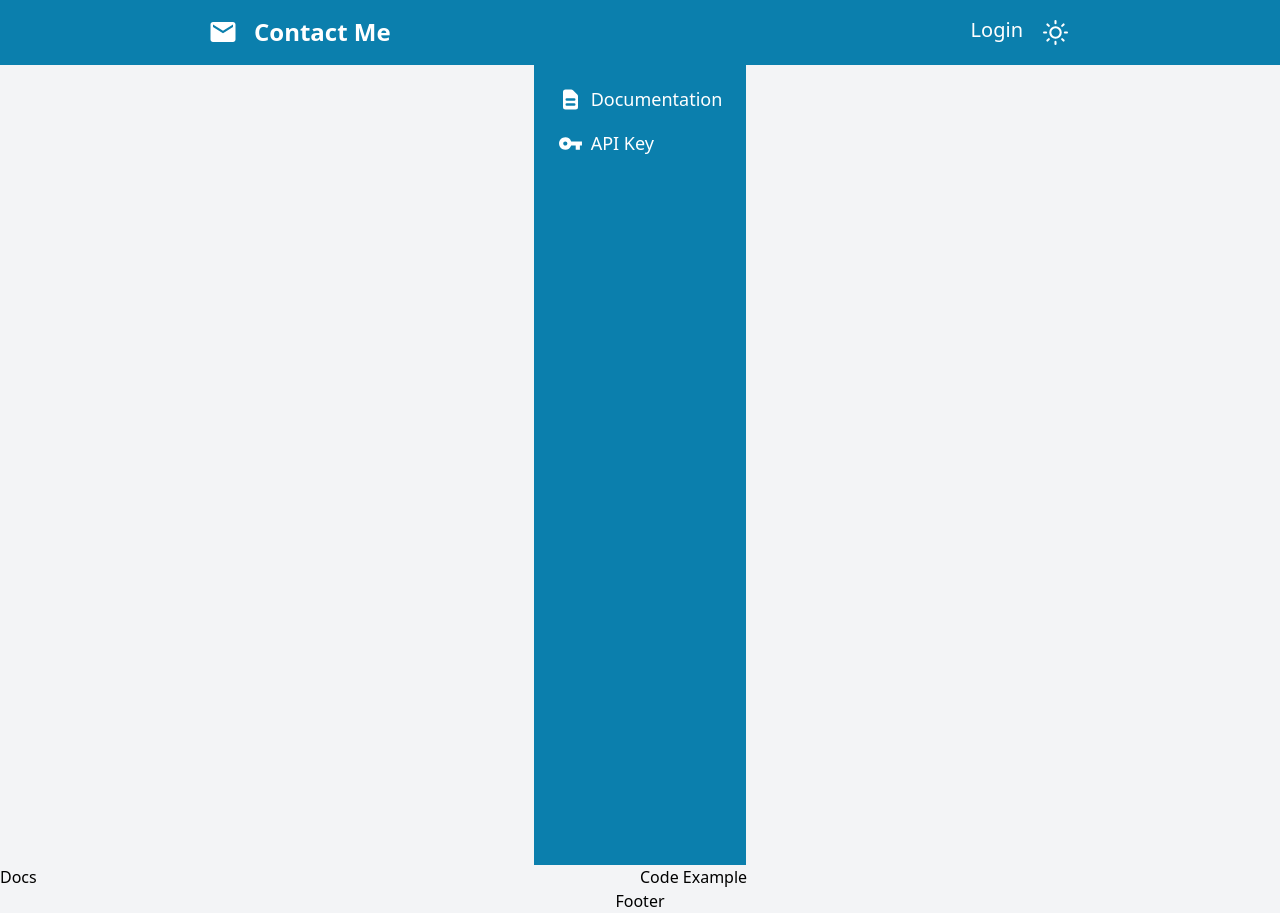
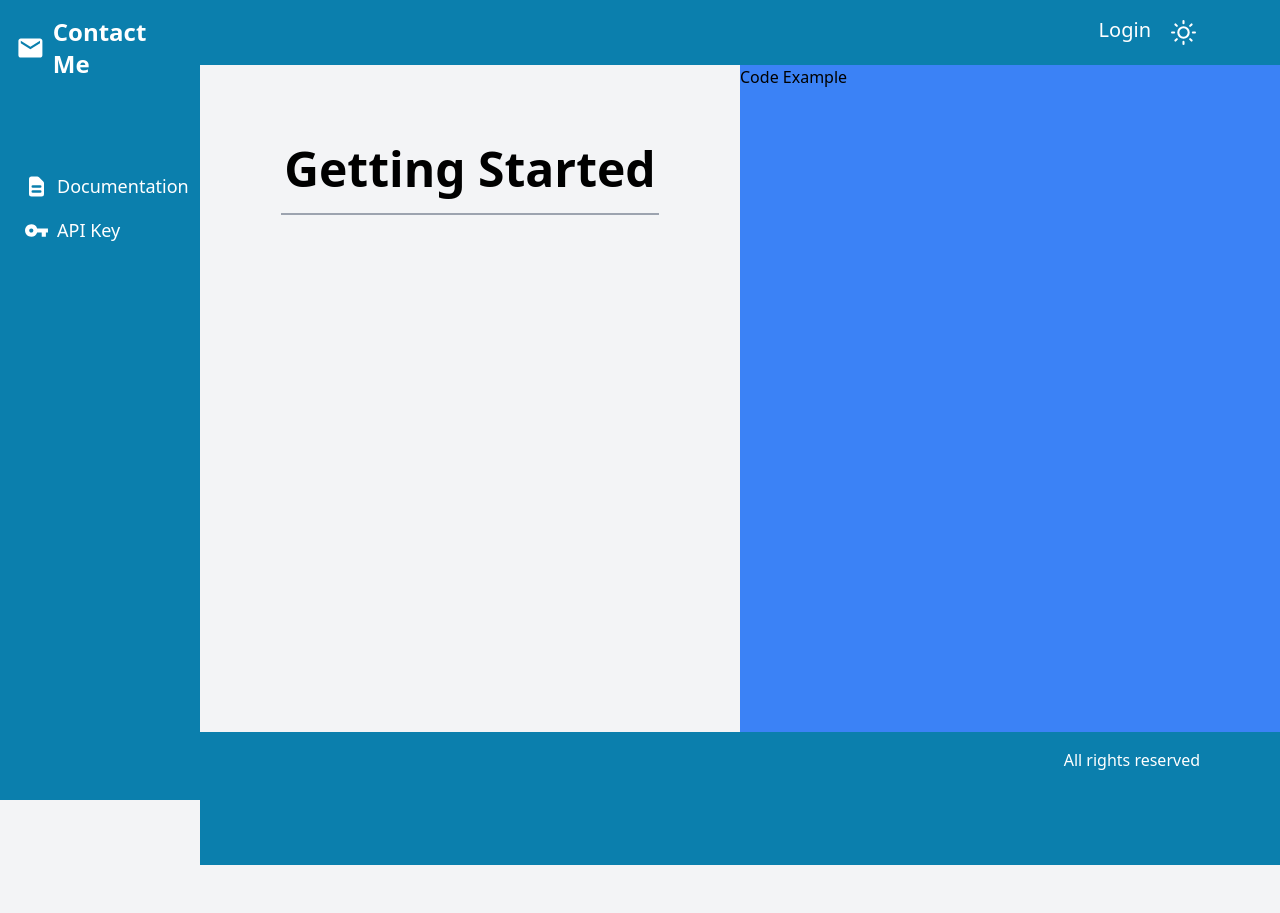
Before and after one commit to bmklei8p/Contact-Me, a Next.js app: page /docs in a window 1280 px wide. After the commit the page ends 865 px from the top, so only its background shows below. Built offline with nearby package versions, Linux system fonts and the light colour scheme.

Commit message:
updated ui and set foundation for header/sidebar/footer

```diff
--- a/app/components/Footer.jsx
+++ b/app/components/Footer.jsx
@@ -2,7 +2,9 @@ import React from 'react'
 
 const Footer = () => {
   return (
-    <div>Footer</div>
+    <div className="h-1/6 flex flex-row bg-headerBackground text-white py-4 px-4 justify-end md:pr-20">
+    All rights reserved
+    </div>
   )
 }
 
--- a/app/components/Header.jsx
+++ b/app/components/Header.jsx
@@ -16,14 +16,7 @@ const Header = () => {
 
   return (
     //  desktop header
-    <div className="header-container bg-headerBackground z-50">
-      <div className="flex flex-row text-white py-4 px-4 justify-between w-full lg:w-[70%]">
-        <Link href="/">
-          <div className="flex flex-row items-center align-middle gap-4">
-            <MdEmail size={30} />
-            <h2 className="text-2xl font-semibold">Contact Me</h2>
-          </div>
-        </Link>
+      <div className="flex flex-row bg-headerBackground text-white py-4 px-4 justify-end md:pr-20">
         <div className="flex flex-row gap-4">
         {isLoggedIn ? (
           <Link href="/dashboard">
@@ -42,7 +35,6 @@ const Header = () => {
         </button>
         </div>
       </div>
-    </div>
   );
 };
 
--- a/app/components/Sidebar.jsx
+++ b/app/components/Sidebar.jsx
@@ -3,6 +3,8 @@
 import Link from "next/link"
 import React from "react"
 import { BiSolidBarChartAlt2, BiSolidCalendar } from "react-icons/bi";
+import { MdEmail } from "react-icons/md";
+
 import { HiDocumentText } from "react-icons/hi";
 import { MdVpnKey } from "react-icons/md";
 
@@ -19,11 +21,17 @@ const Sidebar = () => {
   },
   ]
   return (
-      <div className="width-[200px] h-screen p-4 bg-headerBackground z-20">
-        <div className="flex flex-col text-white text-lg relative text-left gap-2 items-start">
+      // <div className="h-screen p-4 bg-headerBackground z-20">
+        <div className="h-screen w-[200px] p-4 bg-headerBackground flex flex-col text-white text-lg text-left gap-2 items-start">
+          <Link className="pb-20"  href="/">
+          <div className="flex flex-row items-center align-middle gap-2">
+            <MdEmail size={30} />
+            <h2 className="text-2xl font-semibold">Contact Me</h2>
+          </div>
+        </Link>
           {navLinks.map((link) => (
-            <Link key={link.href} href={link.href} onClick={() => setShowSideBar(false)}>
-              <div className="flex flex-row items-center text-center p-1 w-full hover:bg-white hover:text-black rounded-lg px-2">
+            <Link className="w-full" key={link.href} href={link.href} onClick={() => setShowSideBar(false)}>
+              <div className="flex flex-row items-center text-center p-1 hover:bg-white hover:text-black rounded-lg px-2">
                 <div className="pr-2">
                   {link.icon && React.cloneElement(link.icon, { size: 25 })}
                   {link.img && <Image src={link.img} alt='f1-logo' width={25} height={25} />}
@@ -33,7 +41,7 @@ const Sidebar = () => {
             </Link>
           ))}
         </div>
-      </div>
+      // </div>
   )
 }
 
--- a/app/docs/page.jsx
+++ b/app/docs/page.jsx
@@ -2,11 +2,13 @@ import React from 'react'
 
 const Docs = () => {
   return (
-    <div className='w-full flex flex-row'>
-      <div className='basis-1/2'>
-        Docs
+    <div className='w-full h-5/6 overflow-hidden flex flex-row'>
+      <div className='basis-1/2 flex justify-center'>
+        <div className='w-[70%] flex flex-col items-center'>
+          <h1 className='text-5xl pt-20 font-bold pb-5 border-b-2 border-gray-400 w-full text-center'>Getting Started</h1>
+        </div>
       </div>
-      <div className='basis-1/2'>
+      <div className='basis-1/2  bg-blue-500'>
         Code Example
       </div>
     </div>
--- a/app/globals.css
+++ b/app/globals.css
@@ -15,13 +15,3 @@
     --background-end-rgb: 0, 0, 0;
   }
 }
-
-body {
-  color: rgb(var(--foreground-rgb));
-  background: linear-gradient(
-      to bottom,
-      transparent,
-      rgb(var(--background-end-rgb))
-    )
-    rgb(var(--background-start-rgb));
-}
--- a/app/layout.js
+++ b/app/layout.js
@@ -2,10 +2,7 @@ import Sidebar from "./components/Sidebar";
 import Header from "./components/Header";
 import Footer from "./components/Footer";
 import "../styles/global.css";
-import { Inter } from "next/font/google";
 import { Providers } from "./components/Providers";
-
-const inter = Inter({ subsets: ["latin"] });
 
 export const metadata = {
   title: "Contact Me",
@@ -17,14 +14,18 @@ export default function RootLayout({ children }) {
   return (
     <html lang="en">
       <body className="bg-background">
-        <main className="z-10 flex flex-col w-full items-center">
+        {/* <main className="z-10 flex flex-col w-full items-center"> */}
           <Providers>
+          <div className="flex">
+            <Sidebar />
+          <div className="flex-1">
             <Header />
-            <Sidebar />
             {children}
             <Footer />
+            </div>
+          </div>
           </Providers>
-        </main>
+        {/* </main> */}
       </body>
     </html>
   );
```
